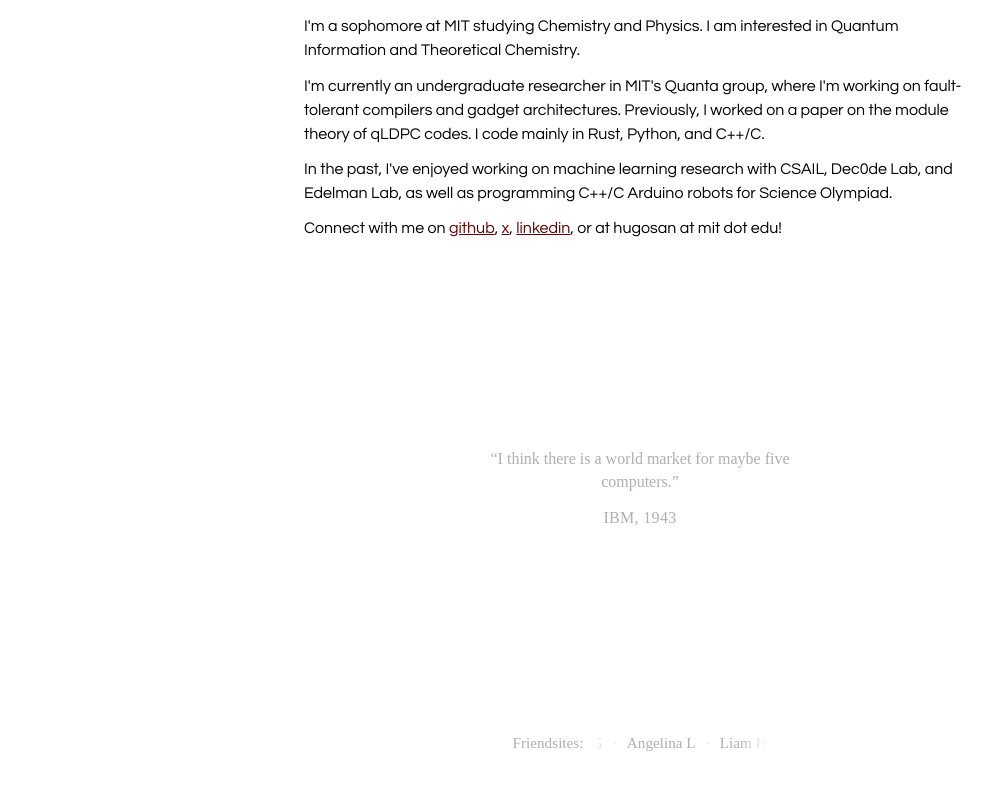
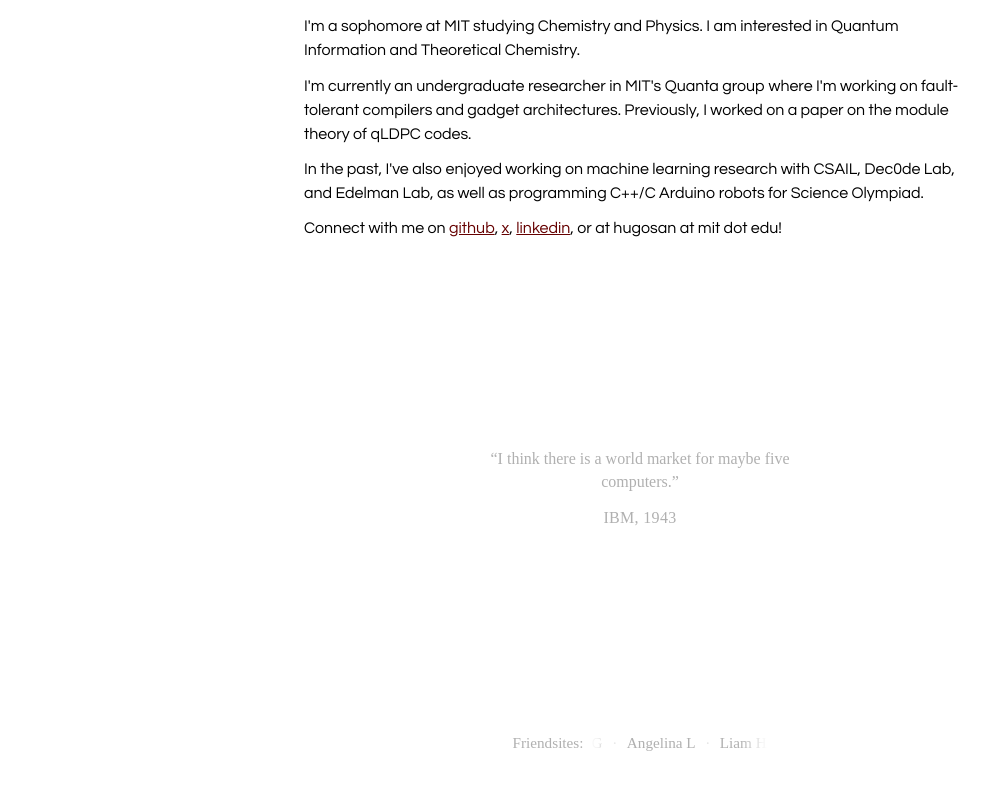
Before and after one commit to jugogpt/hugobernardsanchez.com, a plain HTML site: page index.html in a window 1280 px wide. Shown: the part 78-863 px from the top of the page, without its empty margins (0-1000 px from the left). Drawn offline with Linux system fonts and the light colour scheme; no server answers.

Commit message:
Tweak bio paragraphs and drop coding languages line.

```diff
--- a/index.html
+++ b/index.html
@@ -29,12 +29,11 @@
                 <h1><img class="name-orb" src="/orb-h.png" alt="H" width="113" height="114">ugo Sanchez</h1>
                 <p>I'm a sophomore at MIT studying Chemistry and Physics. I am interested in Quantum Information and
                     Theoretical Chemistry.</p>
-                <p>I'm currently an undergraduate researcher in MIT's Quanta group, where I'm working on fault-tolerant
+                <p>I'm currently an undergraduate researcher in MIT's Quanta group where I'm working on fault-tolerant
                     compilers and gadget architectures. Previously, I worked on a paper on the
-                    module theory of qLDPC codes. I code mainly in
-                    Rust,
-                    Python, and C++/C.</p>
-                <p>In the past, I've enjoyed working on machine learning research with CSAIL, Dec0de Lab, and Edelman
+                    module theory of qLDPC codes.</p>
+                <p>In the past, I've also enjoyed working on machine learning research with CSAIL, Dec0de Lab, and
+                    Edelman
                     Lab, as well as programming C++/C Arduino robots for Science Olympiad.</p>
                 <p>Connect with me on <a href="https://github.com/jugogpt" target="_blank"
                         rel="noopener noreferrer">github</a>, <a href="https://x.com/hugodemanzanas" target="_blank"
```
